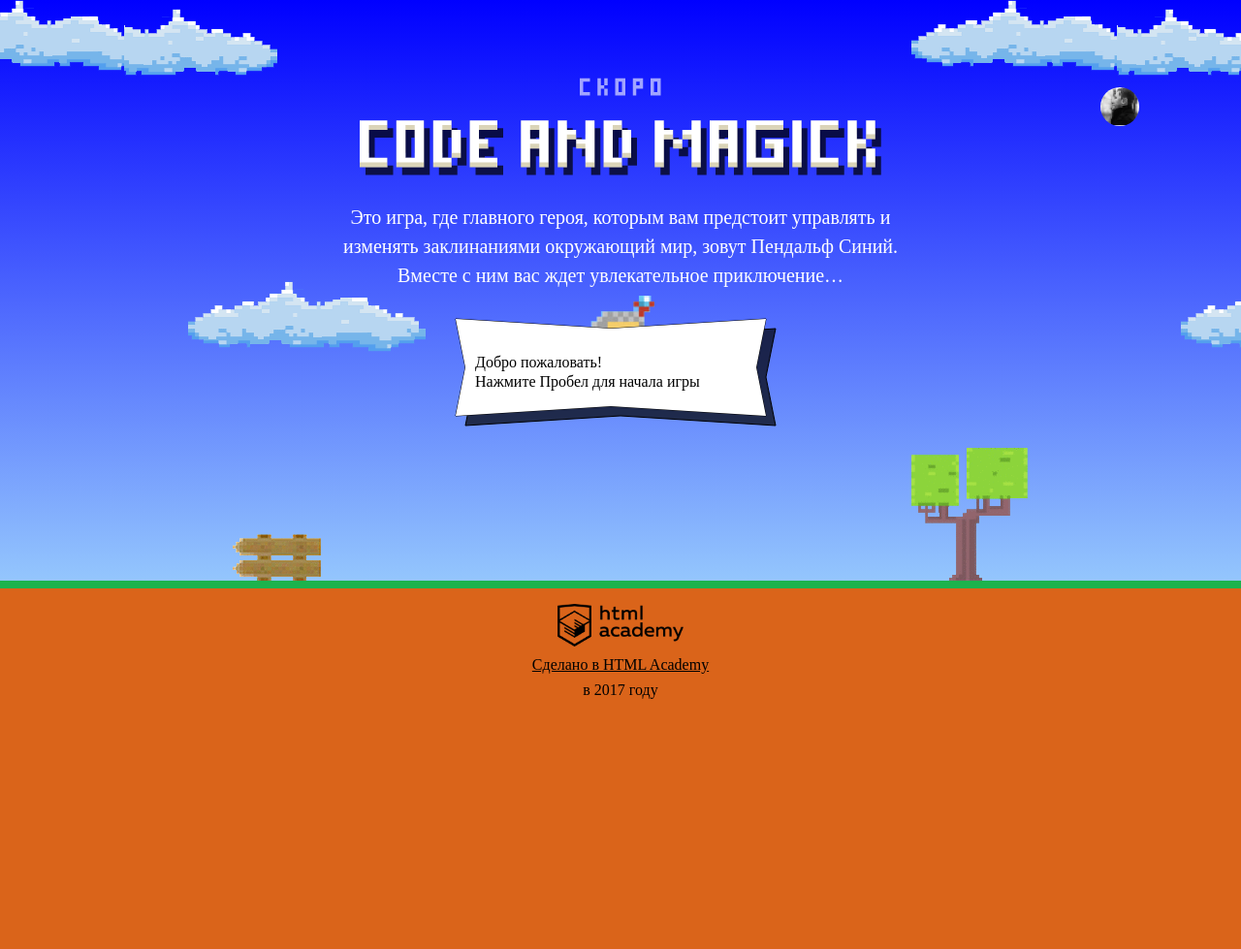
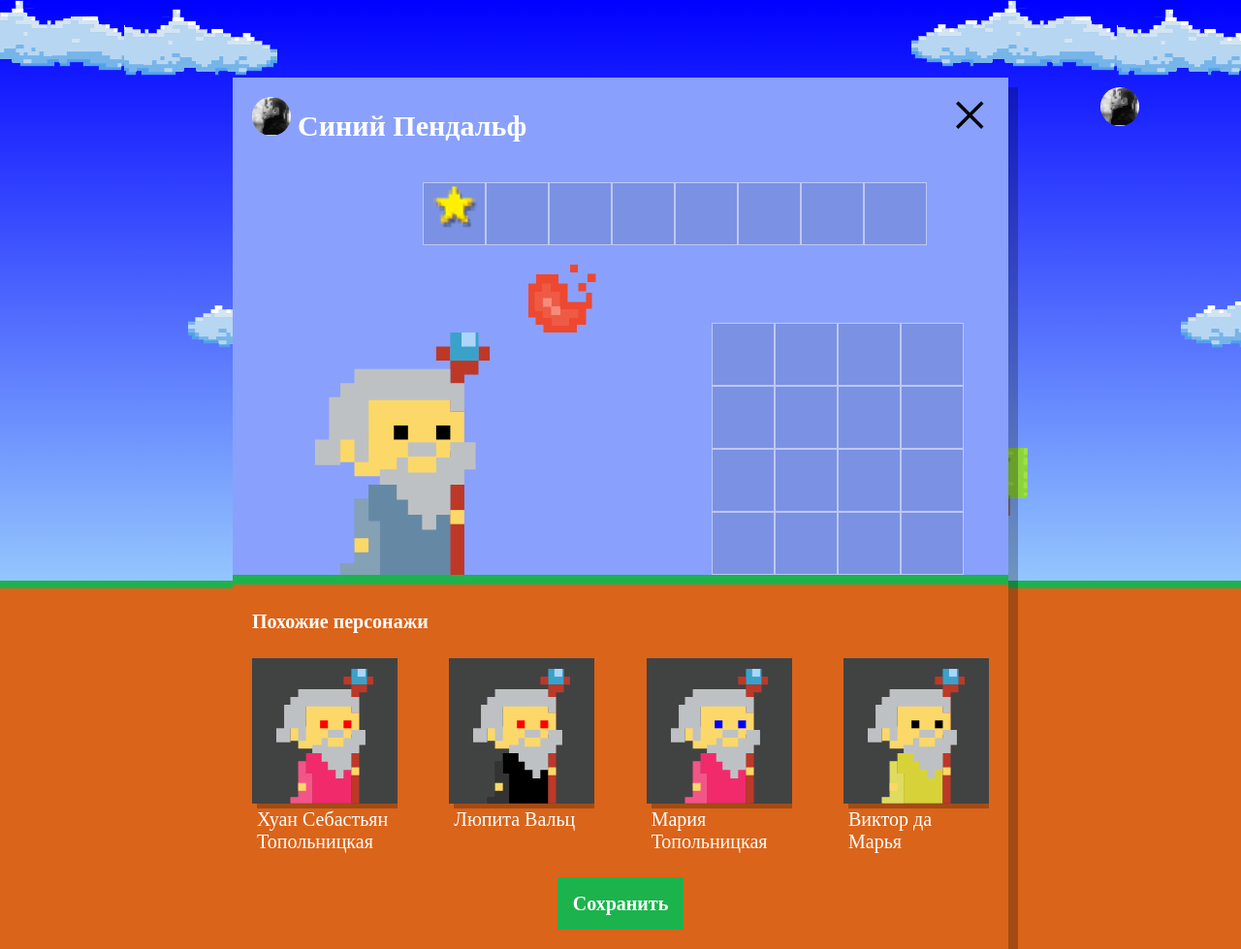
Before and after one commit to roma-bond/350991-code-and-magick-19, a website: page index.html in a window 1280 px wide. Shown: the whole page at 97% size. Before the commit the page ends 800 px from the top, so only its background shows below. Drawn offline with Linux system fonts and the light colour scheme; a web font is replaced by a local one.

Commit message:
Отрисовка окна настройки с блоком случайных персонажей

```diff
--- a/index.html
+++ b/index.html
@@ -202,6 +202,7 @@
     return (height - 2 / 3 * height) -  getWizardHeight();
   }
 </script>
+<script src="js/setup.js"></script>
 <script src="js/stat.js"></script>
 <script src="js/game.js"></script>
 
--- /dev/null
+++ b/js/setup.js
@@ -0,0 +1,58 @@
+'use strict';
+
+var WIZARD_NAMES = ['Иван', 'Хуан Себастьян', 'Мария', 'Кристоф', 'Виктор', 'Юлия', 'Люпита', 'Вашингтон'];
+var WIZARD_SURNAMES = ['да Марья', 'Верон', 'Мирабелла', 'Вальц', 'Онопко', 'Топольницкая', 'Нионго', 'Ирвинг'];
+var COAT_COLORS = ['rgb(101, 137, 164)', 'rgb(241, 43, 107)', 'rgb(146, 100, 161)', 'rgb(56, 159, 117)', 'rgb(215, 210, 55)', 'rgb(0, 0, 0)'];
+var EYE_COLORS = ['black', 'red', 'blue', 'yellow', 'green'];
+
+var wizardsAmount = 4;
+
+var similarWizardTemplate = document.querySelector('#similar-wizard-template').content.querySelector('.setup-similar-item');
+
+var getRandomArrayIndex = function (arr) {
+  return Math.floor(Math.random() * arr.length);
+};
+
+var getNewWizard = function () {
+  var wizardData = {
+    name: WIZARD_NAMES[getRandomArrayIndex(WIZARD_NAMES)] + ' ' + WIZARD_SURNAMES[getRandomArrayIndex(WIZARD_SURNAMES)],
+    coatColor: COAT_COLORS[getRandomArrayIndex(COAT_COLORS)],
+    eyeColor: EYE_COLORS[getRandomArrayIndex(EYE_COLORS)]
+  };
+  return wizardData;
+};
+
+var getWizards = function (num) {
+  var wizards = [];
+  for (var i = 0; i < num; i++) {
+    wizards[i] = getNewWizard();
+  }
+  return wizards;
+};
+
+var renderWizard = function (wizard) {
+  var wizardElement = similarWizardTemplate.cloneNode(true);
+
+  wizardElement.querySelector('.setup-similar-label').textContent = wizard.name;
+  wizardElement.querySelector('.wizard-coat').style.fill = wizard.coatColor;
+  wizardElement.querySelector('.wizard-eyes').style.fill = wizard.eyeColor;
+
+  return wizardElement;
+};
+
+var renderWizardsBlock = function () {
+  var userDialog = document.querySelector('.setup');
+  var similarListElement = userDialog.querySelector('.setup-similar-list');
+
+  var fragment = document.createDocumentFragment();
+  var wizards = getWizards(wizardsAmount);
+  for (var i = 0; i < wizards.length; i++) {
+    fragment.appendChild(renderWizard(wizards[i]));
+  }
+
+  similarListElement.appendChild(fragment);
+  userDialog.classList.remove('hidden');
+  userDialog.querySelector('.setup-similar').classList.remove('hidden');
+};
+
+renderWizardsBlock();
```
